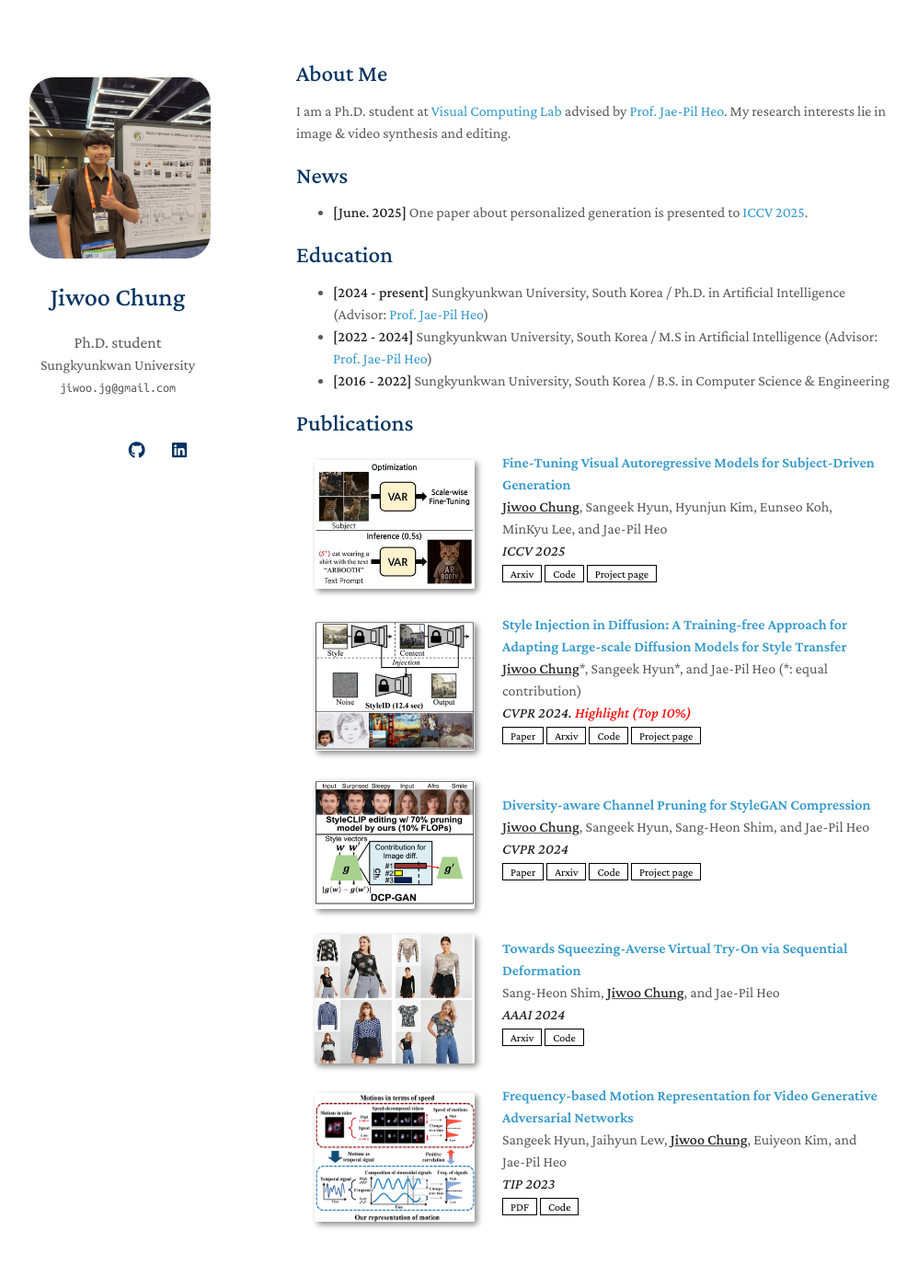
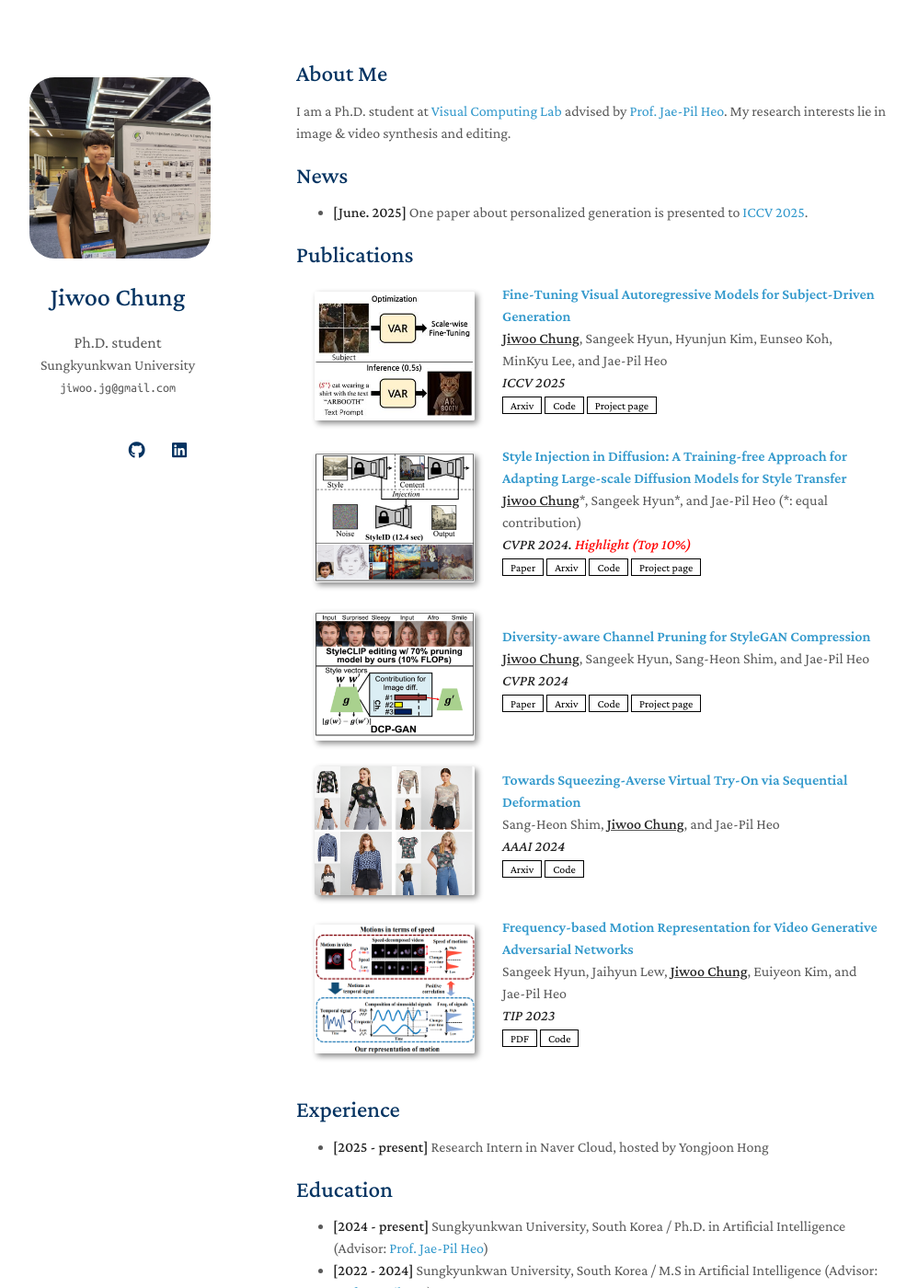
Before and after one commit to jiwoogit/jiwoogit.github.io, a Jekyll site: the page built from index.md, in a window 1280 px wide and 1400 px high. Shown: the whole window at 92% size, without its empty margins (148-1146 px from the left). Built offline with Jekyll 4.4.1, drawn with Linux system fonts in a browser that asks for light colours; nearby versions of some CDN libraries; a style sheet for code colours, icons or effects is not loaded; our own code applies the rules of GitHub Pages for plain Markdown files; some of the changed text lies outside the part shown.

Commit message:
Update index.md

```diff
--- a/index.md
+++ b/index.md
@@ -11,11 +11,19 @@ My research interests lie in image & video synthesis and editing.
 
 - **[June. 2025]** One paper about personalized generation is presented to [ICCV 2025](https://jiwoogit.github.io/ARBooth/).
 
+
+{% include_relative _includes/publications.md %}
+
+## Experience
+
+- **[2025 - present]** Research Intern in Naver Cloud, hosted by Yongjoon Hong
+
 ## Education
 
 - **[2024 - present]** Sungkyunkwan University, South Korea / Ph.D. in Artificial Intelligence (Advisor: [Prof. Jae-Pil Heo](https://sites.google.com/site/jaepilheo))
 - **[2022 - 2024]** Sungkyunkwan University, South Korea / M.S in Artificial Intelligence (Advisor: [Prof. Jae-Pil Heo](https://sites.google.com/site/jaepilheo))
 - **[2016 - 2022]** Sungkyunkwan University, South Korea / B.S. in Computer Science & Engineering
 
+## Reviewer
 
-{% include_relative _includes/publications.md %}
+- NeurIPS, TPAMI
```
